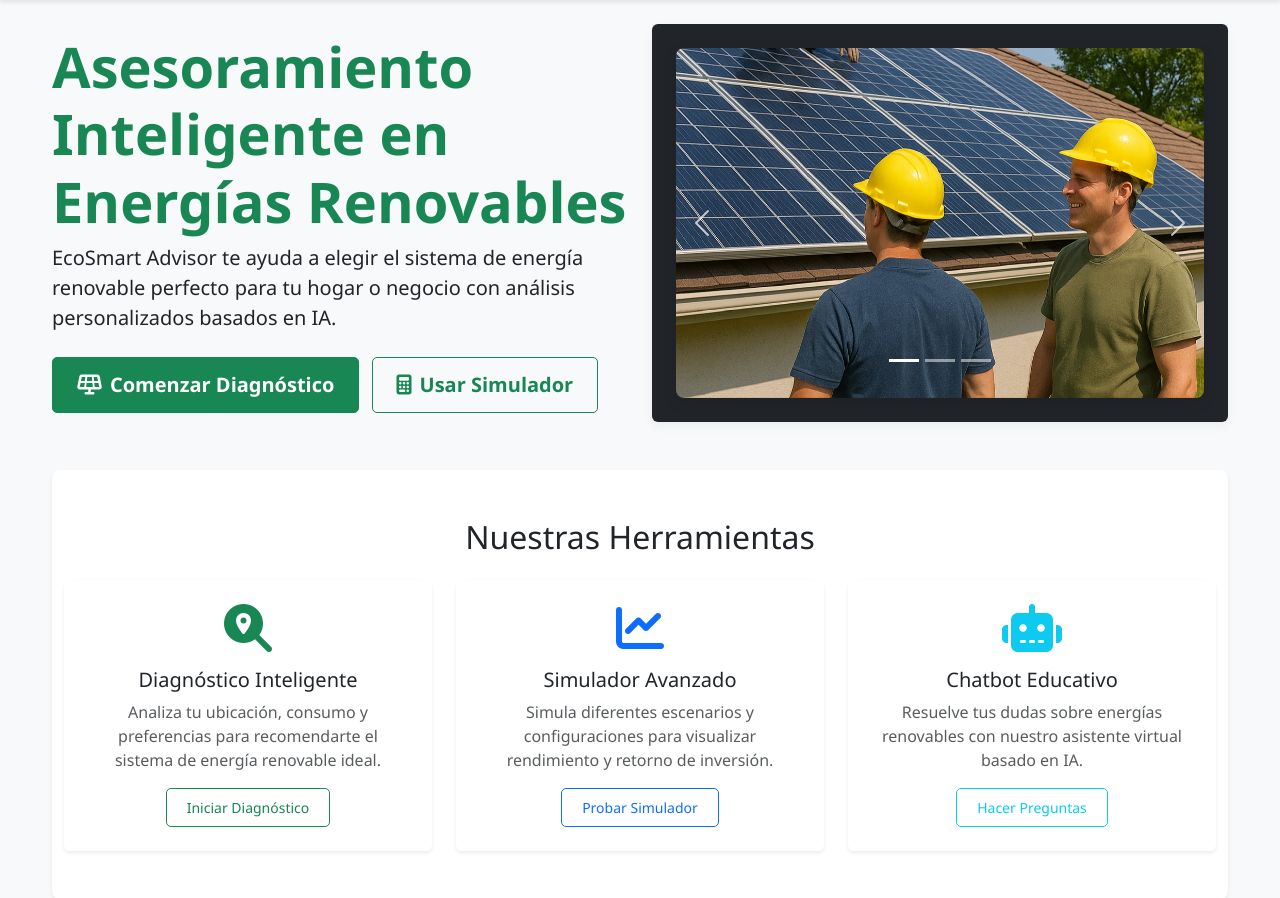
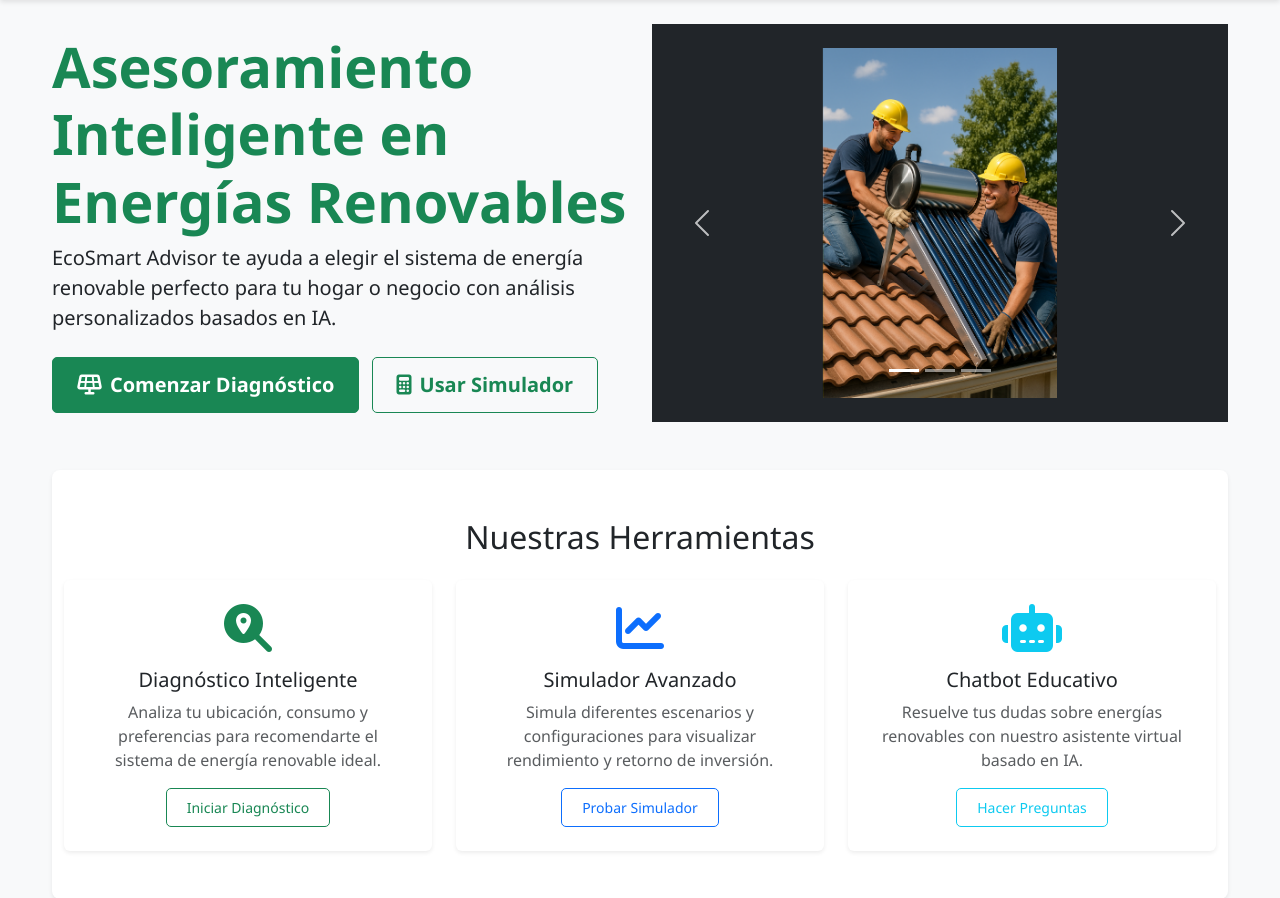
Before and after one commit to AlexisQuiroga/EcoSmart-Advisor, a Flask app: page / in a window 1280 px wide. Shown: the part 56-954 px from the top of the page. Run offline with Flask 3, Linux system fonts and the light colour scheme; some libraries are stand-ins or nearby versions.

Commit message:
Improve image display and appearance within the renewable energy carousel
Adjusts CSS and HTML to properly display images in the carousel, removing borders and zoom effect.

Replit-Commit-Author: Agent
Replit-Commit-Session-Id: 3134ecd1-e720-422a-ada0-d92cb83977f4
Replit-Commit-Screenshot-Url: https://storage.googleapis.com/screenshot-production-us-central1/9e73ec2e-cd7e-4322-8554-9703a1384f41/4a1de202-0269-41eb-a20b-1341f847bacc.jpg

```diff
--- a/ecosmart_advisor/app/static/css/style.css
+++ b/ecosmart_advisor/app/static/css/style.css
@@ -231,21 +231,39 @@ footer a:hover {
 #sugerenciasUbicacion .list-group-item:last-child {
     border-bottom: none;
 }
-
 /* Estilos para el carrusel */
 .carousel {
-    border-radius: 8px;
     overflow: hidden;
-    box-shadow: 0 6px 15px rgba(0, 0, 0, 0.1);
+    /* Eliminado el borde redondeado y la sombra */
+}
+
+.carousel-inner {
+    height: 100%;
+}
+
+/* Eliminamos la clase 'rounded' para quitar el borde redondeado */
+.carousel-inner.rounded {
+    border-radius: 0 !important;
+}
+
+.carousel-item {
+    display: flex;
+    justify-content: center;
+    align-items: center;
+    height: 350px; /* Altura fija para todas las diapositivas */
 }
 
 .carousel-item img {
-    height: 350px;
-    object-fit: cover;
+    width: auto;
+    height: auto;
+    max-height: 100%;
+    max-width: 100%;
+    object-fit: contain; /* Muestra la imagen completa sin recortes */
+    margin: 0 auto; /* Centra la imagen horizontalmente */
 }
 
 .carousel-indicators {
-    bottom: 10px;
+    bottom: 0; /* Movemos los indicadores más abajo */
 }
 
 .carousel-control-prev,
--- a/ecosmart_advisor/app/templates/index.html
+++ b/ecosmart_advisor/app/templates/index.html
@@ -17,23 +17,23 @@
         </div>
     </div>
     <div class="col-lg-6 mt-4 mt-lg-0">
-        <div class="card bg-dark text-white">
-            <div class="card-body p-4 text-center">
+        <div class="bg-dark text-white" style="border-radius: 0;">
+            <div class="p-4 text-center">
                 <div id="carouselEnergiasRenovables" class="carousel slide" data-bs-ride="carousel">
                     <div class="carousel-indicators">
                         <button type="button" data-bs-target="#carouselEnergiasRenovables" data-bs-slide-to="0" class="active" aria-current="true" aria-label="Energía Solar"></button>
                         <button type="button" data-bs-target="#carouselEnergiasRenovables" data-bs-slide-to="1" aria-label="Energía Eólica"></button>
                         <button type="button" data-bs-target="#carouselEnergiasRenovables" data-bs-slide-to="2" aria-label="Termotanque Solar"></button>
                     </div>
-                    <div class="carousel-inner rounded">
+                    <div class="carousel-inner">
                         <div class="carousel-item active">
-                            <img src="{{ url_for('static', filename='images/paneles solares.png') }}" class="d-block w-100" alt="Energía Solar">
+                            <img src="{{ url_for('static', filename='images/paneles solares.png') }}" class="d-block" alt="Energía Solar">
                         </div>
                         <div class="carousel-item">
-                            <img src="{{ url_for('static', filename='images/generador eolico.png') }}" class="d-block w-100" alt="Energía Eólica">
+                            <img src="{{ url_for('static', filename='images/generador eolico.png') }}" class="d-block" alt="Energía Eólica">
                         </div>
                         <div class="carousel-item">
-                            <img src="{{ url_for('static', filename='images/termotanque solar.png') }}" class="d-block w-100" alt="Termotanque Solar">
+                            <img src="{{ url_for('static', filename='images/termotanque solar.png') }}" class="d-block" alt="Termotanque Solar">
                         </div>
                     </div>
                     <button class="carousel-control-prev" type="button" data-bs-target="#carouselEnergiasRenovables" data-bs-slide="prev">
```
